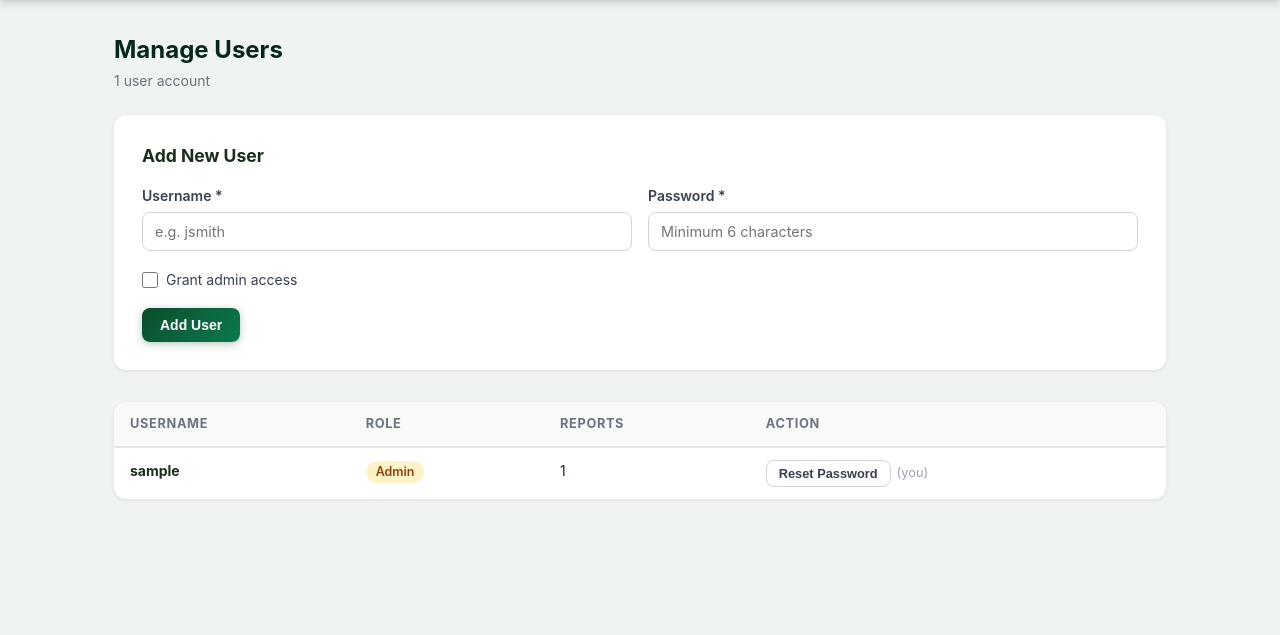
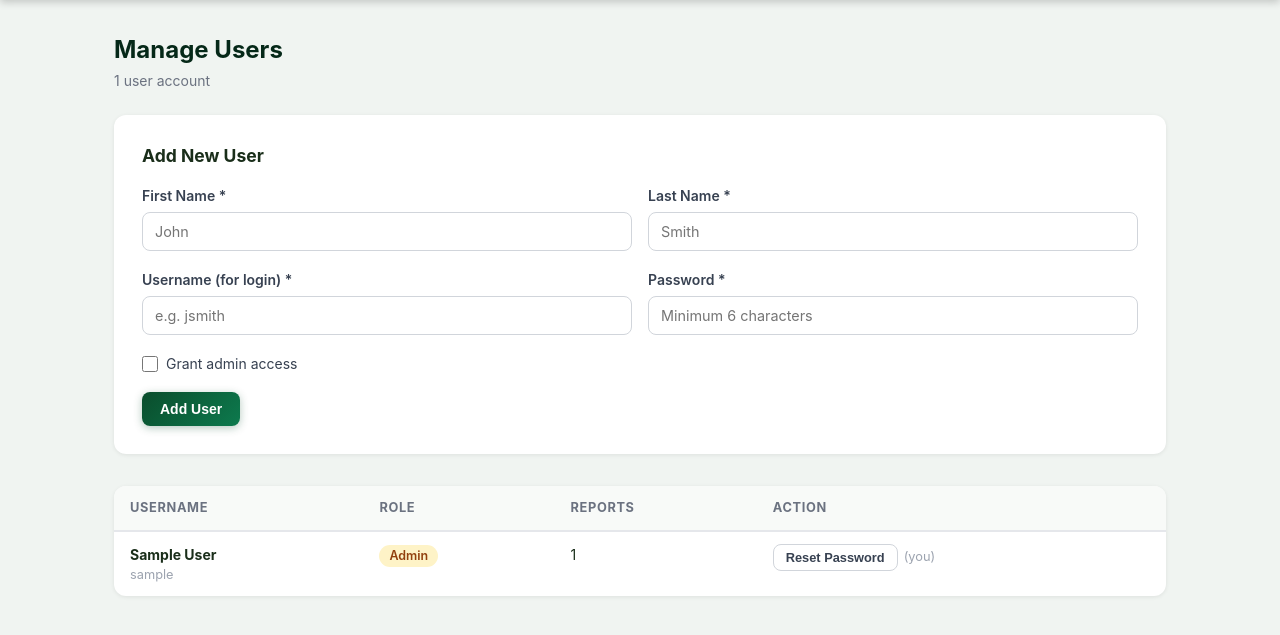
Before and after one commit to Jonjohnson9441/PestSightLogFlask, a Flask app: page /admin/users in a window 1280 px wide. Shown: the part 56-691 px from the top of the page. Run offline with Flask 3, Linux system fonts and the light colour scheme; a user stored in the database is signed in; tables that the repository leaves empty hold one stand-in row (values such as "Sample post").

Commit message:
Add first/last name to users, display full name for ownership and CAPA entries

```diff
--- a/app.py
+++ b/app.py
@@ -47,7 +47,15 @@ class User(UserMixin, db.Model):
     username      = db.Column(db.String(80), unique=True, nullable=False)
     password_hash = db.Column(db.String(200), nullable=False)
     is_admin      = db.Column(db.Boolean, default=False, nullable=False)
+    first_name    = db.Column(db.String(80), nullable=True)
+    last_name     = db.Column(db.String(80), nullable=True)
     sightings     = db.relationship('Sighting', foreign_keys='Sighting.user_id', back_populates='reporter', lazy=True)
+
+    @property
+    def full_name(self):
+        if self.first_name and self.last_name:
+            return f'{self.first_name} {self.last_name}'
+        return self.username
 
     def set_password(self, password):
         """Hash and store a password."""
@@ -328,18 +336,21 @@ def add_user():
         flash('Admin access required.', 'error')
         return redirect(url_for('sightings'))
 
-    username = request.form.get('username', '').strip()
-    password = request.form.get('password', '').strip()
-    is_admin = request.form.get('is_admin') == 'on'
+    username   = request.form.get('username', '').strip()
+    password   = request.form.get('password', '').strip()
+    first_name = request.form.get('first_name', '').strip()
+    last_name  = request.form.get('last_name', '').strip()
+    is_admin   = request.form.get('is_admin') == 'on'
 
-    if not username or not password:
-        flash('Username and password are required.', 'error')
+    if not username or not password or not first_name or not last_name:
+        flash('All fields are required.', 'error')
     elif User.query.filter_by(username=username).first():
         flash('That username is already taken.', 'error')
     elif len(password) < 6:
         flash('Password must be at least 6 characters.', 'error')
     else:
-        user = User(username=username, is_admin=is_admin)
+        user = User(username=username, is_admin=is_admin,
+                    first_name=first_name, last_name=last_name)
         user.set_password(password)
         db.session.add(user)
         db.session.commit()
--- a/templates/sighting_detail.html
+++ b/templates/sighting_detail.html
@@ -55,7 +55,7 @@
 
       {% if sighting.owner %}
       <p style="font-size:0.875rem;margin-bottom:12px">
-        Owned by <strong>{{ sighting.owner.username }}</strong>
+        Owned by <strong>{{ sighting.owner.full_name }}</strong>
         {% if sighting.owner_taken_at %}
           since {{ sighting.owner_taken_at.strftime('%b %d, %Y %I:%M %p') }}
         {% endif %}
@@ -115,7 +115,7 @@
         <div class="capa-entry">
           <div class="capa-entry-header">
             <span class="capa-type-badge capa-type-{{ entry.entry_type.replace(' ', '-').lower() }}">{{ entry.entry_type }}</span>
-            <span class="muted" style="font-size:0.75rem">{{ entry.author.username }} &middot; {{ entry.created_at.strftime('%b %d, %Y %I:%M %p') }}</span>
+            <span class="muted" style="font-size:0.75rem">{{ entry.author.full_name }} &middot; {{ entry.created_at.strftime('%b %d, %Y %I:%M %p') }}</span>
           </div>
           <p class="capa-entry-text">{{ entry.description }}</p>
           {% if entry.photo_filename %}
--- a/templates/sightings.html
+++ b/templates/sightings.html
@@ -74,7 +74,7 @@
         </span></td>
         <td>
           {% if s.owner %}
-            <span style="font-size:0.8rem">{{ s.owner.username }}</span>
+            <span style="font-size:0.8rem">{{ s.owner.full_name }}</span>
           {% else %}
             <span class="muted">—</span>
           {% endif %}
--- a/templates/users.html
+++ b/templates/users.html
@@ -15,7 +15,17 @@
   <form method="POST" action="{{ url_for('add_user') }}">
     <div class="form-row">
       <div class="form-group">
-        <label for="username">Username *</label>
+        <label for="first_name">First Name *</label>
+        <input type="text" id="first_name" name="first_name" placeholder="John" required>
+      </div>
+      <div class="form-group">
+        <label for="last_name">Last Name *</label>
+        <input type="text" id="last_name" name="last_name" placeholder="Smith" required>
+      </div>
+    </div>
+    <div class="form-row">
+      <div class="form-group">
+        <label for="username">Username (for login) *</label>
         <input type="text" id="username" name="username" placeholder="e.g. jsmith" required>
       </div>
       <div class="form-group">
@@ -46,7 +56,10 @@
     <tbody>
       {% for u in users %}
       <tr>
-        <td><strong>{{ u.username }}</strong></td>
+        <td>
+          <strong>{{ u.full_name }}</strong>
+          <div class="muted">{{ u.username }}</div>
+        </td>
         <td>
           {% if u.is_admin %}
           <span class="badge badge-admin">Admin</span>
```
Also changed, not shown: setup.py (+8 -0 lines).
